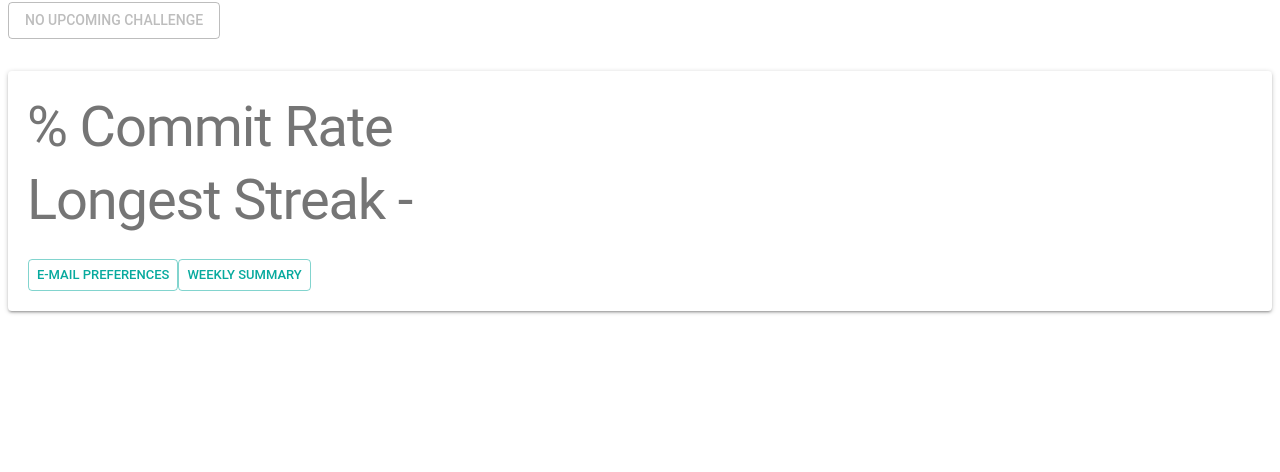
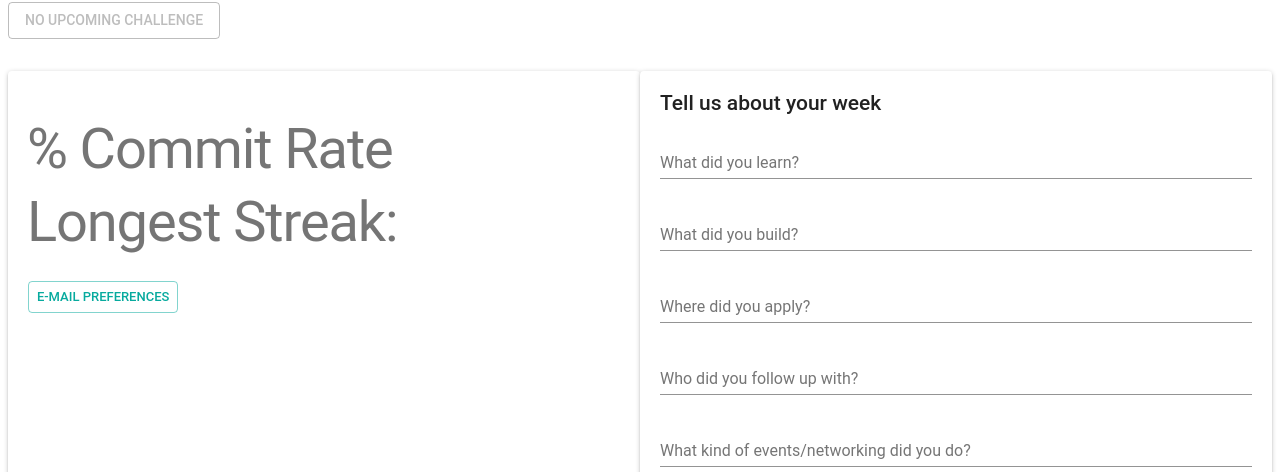
Before and after one commit to matthewbeyl/Tier4, a React (Create React App) app: page /#/dashboard in a window 1280 px wide. Shown: the part 328-800 px from the top of the page. Built offline with nearby package versions, Linux system fonts and the light colour scheme; no server answers.

Commit message:
edits to language on user displays, styling, rearrangement of dashboardview

```diff
--- a/src/components/DashboardView/DashboardView.jsx
+++ b/src/components/DashboardView/DashboardView.jsx
@@ -5,7 +5,7 @@ import { USER_ACTIONS } from '../../redux/actions/userActions';
 import NavBar from '../NavBar/NavBar';
 import JoinChallengeButton from '../JoinChallengeButton/JoinChallengeButton'
 
-import { Paper, Button, TextField, Checkbox, Typography } from '@material-ui/core';
+import { Paper, Button, TextField, Checkbox, Typography, Grid } from '@material-ui/core';
 import FormControlLabel from '@material-ui/core/FormControlLabel';
 import { withStyles } from '@material-ui/core/styles';
 
@@ -19,7 +19,8 @@ const styles = {
         padding: 20,
         marginTop: 10,
         marginBottom: 10,
-        height: 200,
+        height: 500,
+        display: "center",
     }
 }
 
@@ -46,7 +47,6 @@ class DashboardView extends Component {
             daily_email_reminders: false,
             email: '',
             prefopen: false,
-            sumopen: false,
         };
     };
 
@@ -68,14 +68,6 @@ class DashboardView extends Component {
 
     closePreferences = () => {
         this.setState({ prefopen: false });
-    };
-
-    openSummary = () => {
-        this.setState({ sumopen: true });
-    };
-
-    closeSummary = () => {
-        this.setState({ sumopen: false });
     };
 
     componentDidMount() {
@@ -147,26 +139,23 @@ class DashboardView extends Component {
         let { classes } = this.props
 
         return (
-
             <main>
                 <NavBar />
-                <br/>
+                <br />
                 <JoinChallengeButton />
-                <br/>
-                {/* <Button onClick={this.openPreferences} variant="outlined" color="primary">E-mail Preferences</Button>
-                <Button onClick={this.openSummary} variant="outlined" color="primary">Weekly Summary</Button> */}
-
-                <div>
+                <br />
+                <Grid container>
+                    <Grid item sm>
                         <Paper className={classes.paper}>
+                            <img src={this.props.user.image_url} alt="" height="200px" width="auto"/>
                             <Typography variant="display3">{this.props.commitRate}% Commit Rate</Typography>
-                    <Typography variant="display3">Longest Streak - {this.props.longestStreak}</Typography>
+                            <Typography variant="display3">Longest Streak: {this.props.longestStreak}</Typography>
+                            {/* <Typography variant="display3">{this.props.longestStreak} Day Streak</Typography> */}
 
                             <br />
                             <Button onClick={this.openPreferences} variant="outlined" color="primary" size="small">E-mail Preferences</Button>
-                        <Button onClick={this.openSummary} variant="outlined" color="primary" size="small">Weekly Summary</Button>
                         </Paper>
-                </div>
-                <div>
+                    </Grid>
                     <Dialog
                         open={this.state.prefopen}
                         onClose={this.closePreferences}
@@ -228,17 +217,10 @@ class DashboardView extends Component {
                             </DialogActions>
                         </form>
                     </Dialog>
-                </div>
-                <div>
-                    <Dialog
-                        open={this.state.sumopen}
-                        onClose={this.closeSummary}
-                        aria-labelledby="Summary Dialog"
-                    >
-                        <DialogTitle id="Summary Dialog">Weekly Summary</DialogTitle>
+                    <Grid item sm>
+                        <Paper className={classes.paper}>
                             <form onSubmit={this.submitFeedback}>
-                            <DialogContent>
-                                <Typography>Tell us about your week</Typography>
+                                <Typography variant="title">Tell us about your week</Typography>
                                 <TextField
                                     id="learned"
                                     label="What did you learn?"
@@ -274,7 +256,6 @@ class DashboardView extends Component {
                                     fullWidth
                                     margin="normal"
                                 />
-                                {/* <br /> */}
                                 <TextField
                                     id="events_networking"
                                     label="What kind of events/networking did you do?"
@@ -283,19 +264,13 @@ class DashboardView extends Component {
                                     fullWidth
                                     margin="normal"
                                 />
-                                {/* <br /> */}
-                            </DialogContent>
-                            <DialogActions>
-                                <Button onClick={this.closeSummary} color="primary">
-                                    Cancel
-                                </Button>
-                                <Button type="submit" color="primary">
+                                <Button variant="outlined" type="submit" color="primary">
                                     Send
                                 </Button>
-                            </DialogActions>
                             </form>
-                    </Dialog>
-                </div>
+                        </Paper>
+                    </Grid>
+                </Grid>
             </main>
         )
     }
--- a/src/components/HomeView/HomeView.jsx
+++ b/src/components/HomeView/HomeView.jsx
@@ -8,11 +8,9 @@ import { fetchStartDate, fetchLeaders } from '../../redux/actions/homeActions';
 import LOGIN_ACTIONS from '../../redux/actions/loginActions'
 import { USER_ACTIONS } from '../../redux/actions/userActions';
 
-import { Typography, withStyles } from '@material-ui/core';
+import { Typography, withStyles, Paper } from '@material-ui/core';
 import Card from '@material-ui/core/Card';
 import CardContent from '@material-ui/core/CardContent';
-import CardMedia from '@material-ui/core/CardMedia';
-import DashboardView from '../DashboardView/DashboardView';
 
 const styles = {
 
@@ -64,18 +62,11 @@ class HomeView extends Component {
         })
     }
 
-    reqDotUser = () => {
-        console.log('from REDUX, USER:', this.props.user);
-
-    }
+    // reqDotUser = () => {
+    //     console.log('from REDUX, USER:', this.props.user);
+    // }
 
     sortLeaders = () => {
-        // if (!this.props.leaders) {
-        //     return []
-        // }
-
-        console.log('========== Got here ==============');
-
         try {
             let displayedLeaders = []
             for (const leader of this.props.leaders) {
@@ -88,15 +79,9 @@ class HomeView extends Component {
                 }
                 else {
                     let tenPercent = Math.ceil(this.props.leaders.length / 10)
-
-                    console.log(tenPercent);
-
                     for (let i = 0; i < tenPercent; i++) {
                         displayedLeaders.push(this.props.leaders[i])
                     }
-
-                    console.log(displayedLeaders);
-
                     return displayedLeaders
                 }
             }
@@ -110,10 +95,7 @@ class HomeView extends Component {
     render() {
         let { classes } = this.props
 
-        // console.log(this.sortLeaders());
-
         let leaderCards;
-
 
         if (this.props.leaders.length > 0) {
             leaderCards = this.sortLeaders().map((leader, index) => {
@@ -126,7 +108,7 @@ class HomeView extends Component {
                         <Typography variant="subheading">
                             {leader.commit_percentage}% commit rate
                                 <br />
-                            longest streak - {leader.longest_streak}
+                            longest streak: {leader.longest_streak}
                         </Typography>
                     </CardContent>
                 </Card>)
@@ -139,12 +121,14 @@ class HomeView extends Component {
                 {/* <button onClick={this.reqDotUser}>Log req.user</button> */}
                 <br />
                 <Countdown deadline={this.props.startDate} />
+                <Paper>
                 <Typography variant="display1">Leaderboard</Typography>
                 <section className={classes.card}>
                     <div className={classes.cardDiv}>
                         {leaderCards}
                     </div>
                 </section>
+                </Paper>
             </main >
         )
     }
```
Lines whose indentation alone changed are shown as unchanged.
